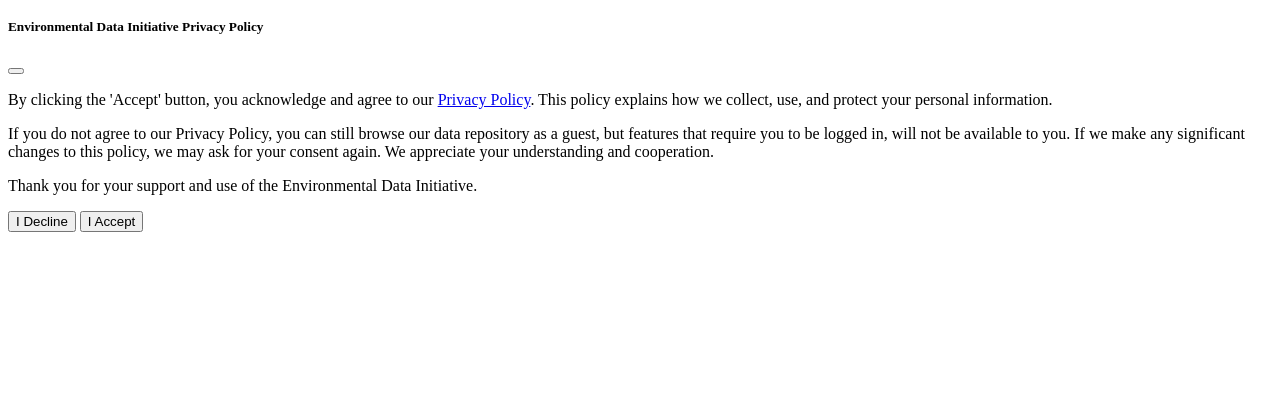
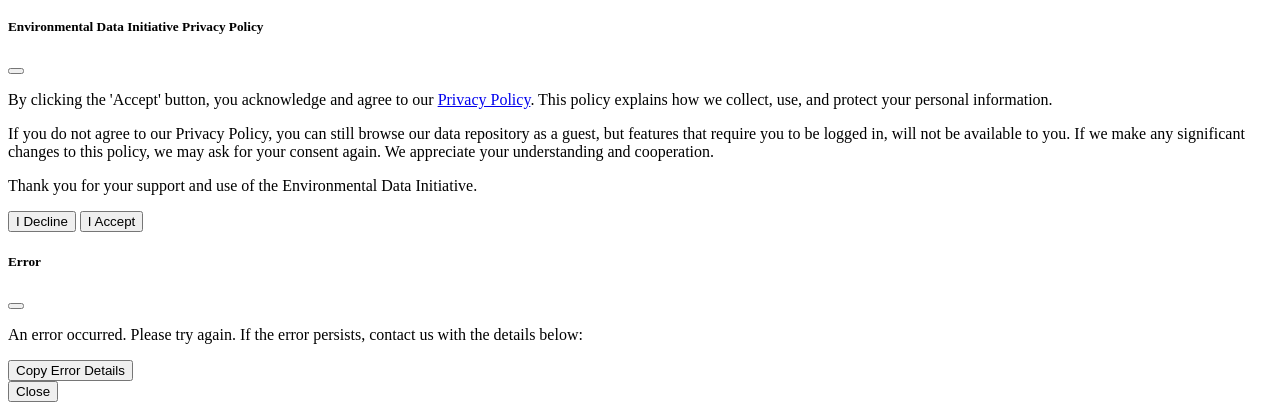
Before and after one commit to PASTAplus/auth, a Python web app: template webapp/templates/group.html in a window 1280 px wide. Shown: the part 837-1247 px from the top of the page. Before the commit the page ends 1069 px from the top, so only its background shows below. Run offline with Jinja, Linux system fonts and the light colour scheme; the template is opened without the code that fills it, so the values that code supplies are empty; some libraries are stand-ins or nearby versions.

Commit message:
Add error handling and standard error dialog #99

```diff
--- a/webapp/templates/base.html
+++ b/webapp/templates/base.html
@@ -185,6 +185,30 @@
   </div>
 </div>
 
+{# Modal error dialog #}
+<div class='modal fade' id='errorModal' tabindex='-1' aria-labelledby='errorModalLabel'
+     aria-hidden='true'>
+  <div class='modal-dialog modal-dialog-centered'>
+    <div class='modal-content'>
+      <div class='modal-header'>
+        <h5 class='modal-title' id='errorModalLabel'>Error</h5>
+        <button type='button' class='btn-close' data-bs-dismiss='modal' aria-label='Close'></button>
+      </div>
+      <div class='modal-body'>
+        <div class=''>
+          <p>An error occurred. Please try again. If the error persists, contact us with the
+            details below:</p>
+          <p id='errorMsg'></p>
+        </div>
+        <input type='button' id='copyErrorButton' class='btn btn-secondary'
+               value='Copy Error Details'>
+      </div>
+      <div class='modal-footer'>
+        <button type='button' class='btn btn-primary' data-bs-dismiss='modal'>Close</button>
+      </div>
+    </div>
+  </div>
+</div>
 
 <!-- Bootstrap Bundle with Popper -->
 <script src='{{ url('/static/lib/bootstrap/js/bootstrap.bundle.js') }}'></script>
```
Also changed, not shown: webapp/static/js/base.js (+33 -0 lines).
